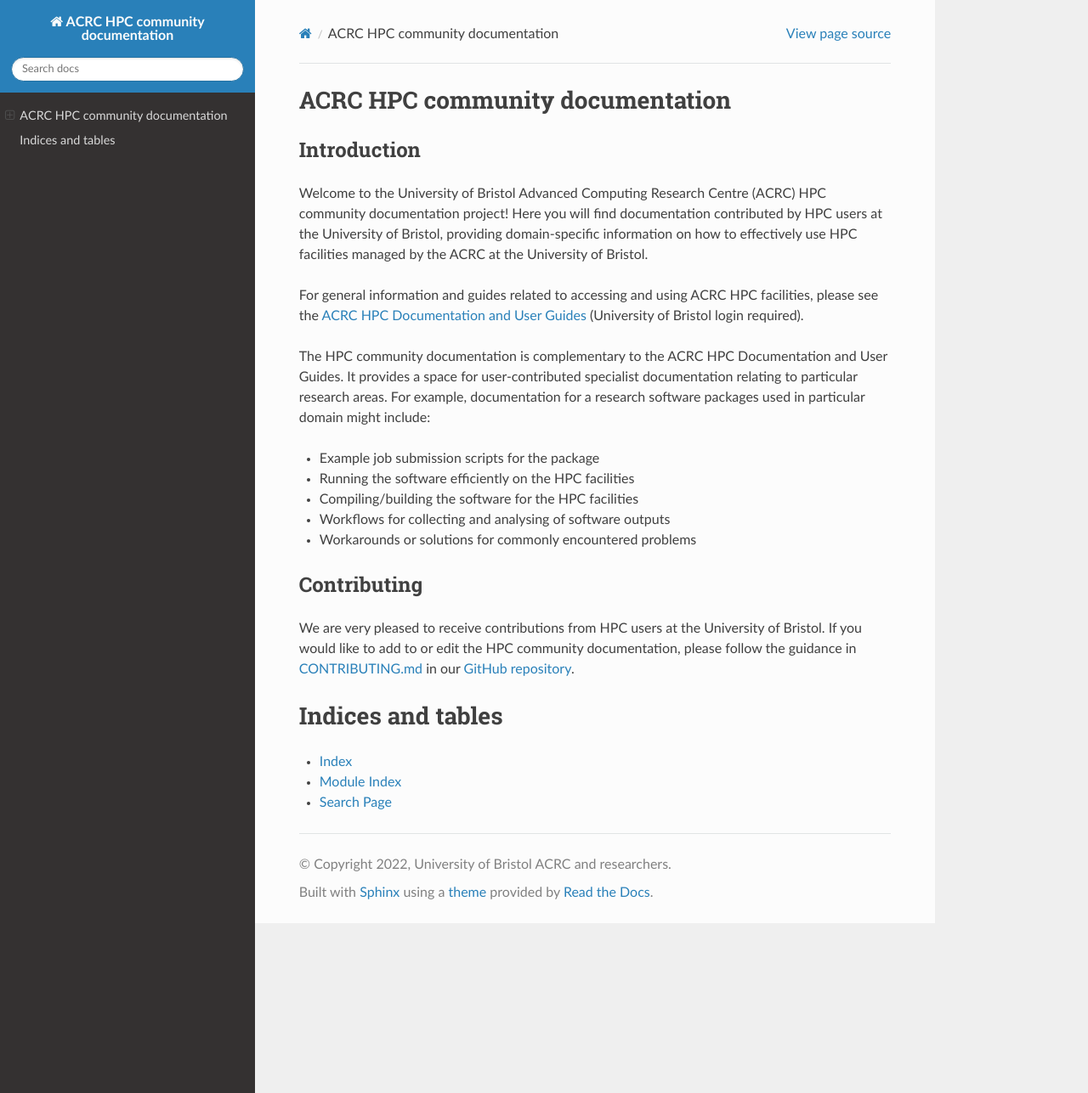
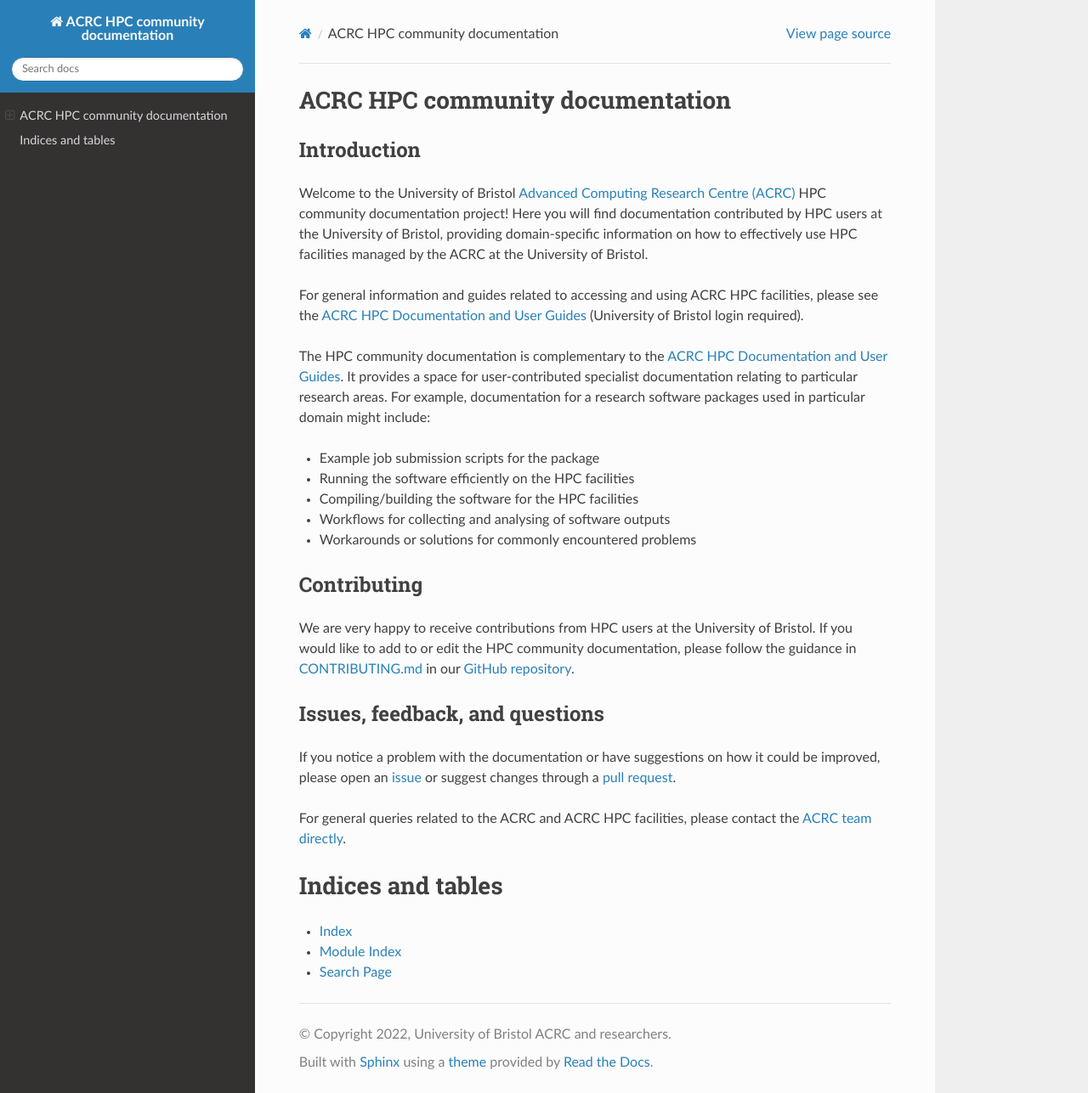
Before and after one commit to ACRC/HPC-community-docs, a Sphinx documentation site: the page built from source/index.md, in a window 1280 px wide and 1287 px high. Shown: the whole window at 85% size. Built offline with Sphinx 7.4.7 and the Read the Docs theme 2.0.0, drawn with Linux system fonts in a browser that asks for light colours; some of the changed lines change nothing that is shown.

Commit message:
Further introductory text

````diff
--- a/source/index.md
+++ b/source/index.md
@@ -8,12 +8,14 @@
 # ACRC HPC community documentation
 
 ## Introduction
-Welcome to the University of Bristol Advanced Computing Research Centre (ACRC) HPC community documentation project!
+Welcome to the University of Bristol [Advanced Computing Research Centre (ACRC)][acrc-website] HPC community documentation project!
 Here you will find documentation contributed by HPC users at the University of Bristol, providing domain-specific information on how to effectively use HPC facilities managed by the ACRC at the University of Bristol.
 
-For general information and guides related to accessing and using ACRC HPC facilities, please see the [ACRC HPC Documentation and User Guides](https://www.acrc.bris.ac.uk/protected/hpc-docs/index.html) (University of Bristol login required).
+For general information and guides related to accessing and using ACRC HPC facilities, please see the [ACRC HPC Documentation and User Guides][acrc-hpc-user-docs] (University of Bristol login required).
 
-The HPC community documentation is complementary to the ACRC HPC Documentation and User Guides. It provides a space for user-contributed specialist documentation relating to particular research areas. For example, documentation for a research software packages used in particular domain might include:
+The HPC community documentation is complementary to the [ACRC HPC Documentation and User Guides][acrc-hpc-user-docs].
+It provides a space for user-contributed specialist documentation relating to particular research areas.
+For example, documentation for a research software packages used in particular domain might include:
 
 * Example job submission scripts for the package
 * Running the software efficiently on the HPC facilities
@@ -22,7 +24,12 @@ The HPC community documentation is complementary to the ACRC HPC Documentation a
 * Workarounds or solutions for commonly encountered problems
 
 ## Contributing
-We are very pleased to receive contributions from HPC users at the University of Bristol. If you would like to add to or edit the HPC community documentation, please follow the guidance in [CONTRIBUTING.md](https://github.com/ACRC/HPC-community-docs/blob/main/CONTRIBUTING.md) in our [GitHub repository](https://github.com/ACRC/HPC-community-docs).
+We are very happy to receive contributions from HPC users at the University of Bristol. If you would like to add to or edit the HPC community documentation, please follow the guidance in [CONTRIBUTING.md](https://github.com/ACRC/HPC-community-docs/blob/main/CONTRIBUTING.md) in our [GitHub repository][acrc-hpc-community-docs-github].
+
+## Issues, feedback, and questions
+If you notice a problem with the documentation or have suggestions on how it could be improved, please open an [issue][acrc-hpc-community-docs-issues] or suggest changes through a [pull request][acrc-hpc-community-docs-prs].
+
+For general queries related to the ACRC and ACRC HPC facilities, please contact the [ACRC team directly][acrc-contact].
 
 ```{toctree}
 ---
@@ -36,3 +43,10 @@ caption: "Contents:"
 * {ref}`genindex`
 * {ref}`modindex`
 * {ref}`search`
+
+[acrc-website]: https://www.bristol.ac.uk/acrc/ "Advanced Computing Research Centre bristol.ac.uk website"
+[acrc-hpc-user-docs]: https://www.acrc.bris.ac.uk/protected/hpc-docs/index.html "ACRC HPC Documentation and User Guides"
+[acrc-hpc-community-docs-github]: https://github.com/ACRC/HPC-community-docs "ACRC HPC community documentation GitHub repository"
+[acrc-hpc-community-docs-issues]: https://github.com/ACRC/HPC-community-docs/issues "ACRC HPC community documentation GitHub Issues"
+[acrc-hpc-community-docs-prs]: https://github.com/ACRC/HPC-community-docs/pulls "ACRC HPC community documentation GitHub Pull requests"
+[acrc-contact]: https://www.bristol.ac.uk/acrc/contact/ "Contact the ACRC"
````
